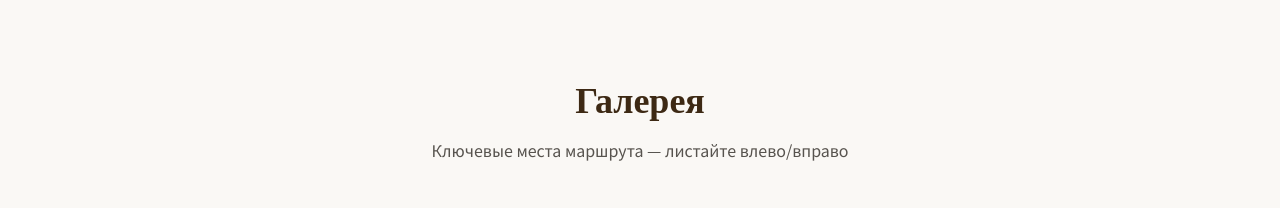
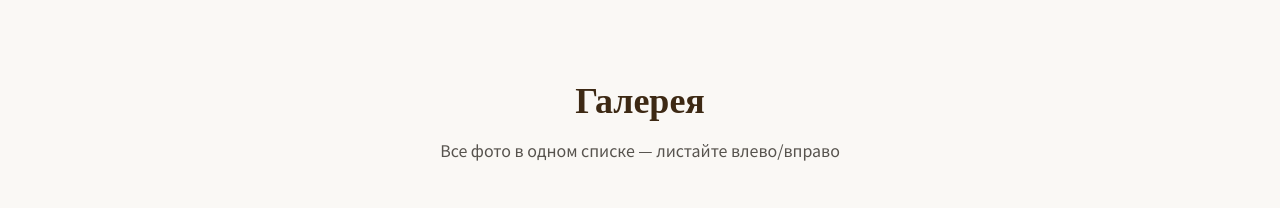
Before and after one commit to utromaya-code/japa, a React (Vite) app: page / in a window 1280 px wide. Shown: the part 8160-8368 px from the top of the page. Built offline with nearby package versions, Linux system fonts and the light colour scheme; grey boxes are pictures that could not be loaded.

Commit message:
Gallery: subtitle 'Все фото в одном списке' + workflow log commit for deploy check
Co-authored-by: Cursor <cursoragent@cursor.com>

```diff
--- a/src/components/Gallery.tsx
+++ b/src/components/Gallery.tsx
@@ -33,7 +33,7 @@ export function Gallery() {
           Галерея
         </h2>
         <p className="text-stone text-center mb-10">
-          Ключевые места маршрута — листайте влево/вправо
+          Все фото в одном списке — листайте влево/вправо
         </p>
 
         <div className="relative">
```
